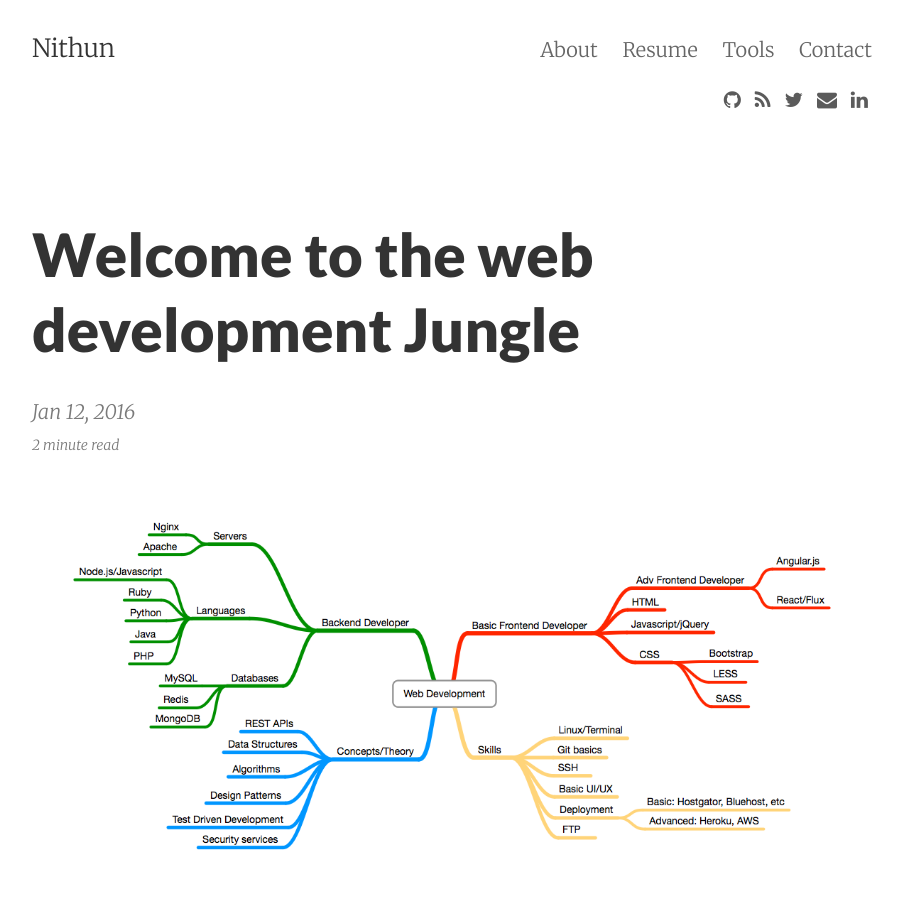
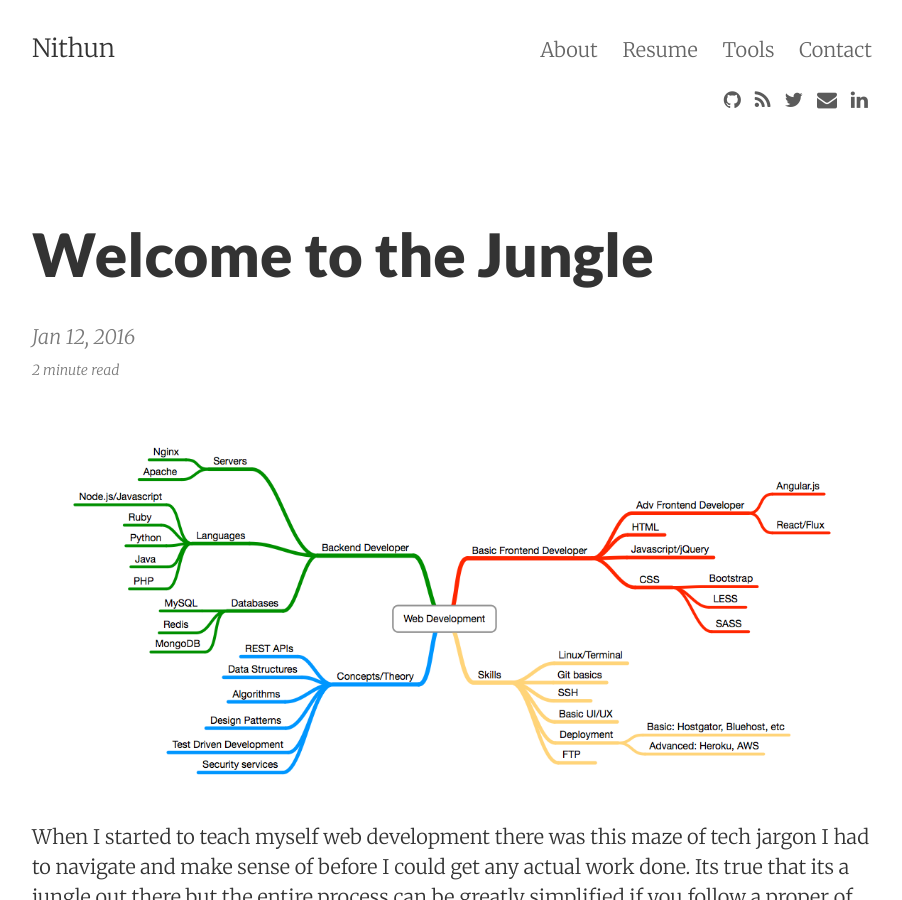
Before and after one commit to n1thun/n1thun.github.io, a Jekyll site: the page built from _posts/2015-06-10-web-development-tree.md, in a window 1280 px wide and 900 px high. Shown: the whole window, without its empty margins (188-1090 px from the left). Built offline with Jekyll 4.4.1, drawn with Linux system fonts in a browser that asks for light colours; nearby versions of some CDN libraries; part of the change alters nothing that is shown.

Commit message:
Update 2015-06-10-web-development-tree.md

```diff
--- a/_posts/2015-06-10-web-development-tree.md
+++ b/_posts/2015-06-10-web-development-tree.md
@@ -1,8 +1,8 @@
 ---
 layout:     post
-title:      Welcome to the web development Jungle
+title:      Welcome to the Jungle
 date:       2016-01-12 12:31:19
-summary:    Navigating the web dev Jungle for beginners
+summary:    Navigating the web development Jungle for beginners
 categories: webdev
 ---
 
@@ -49,13 +49,13 @@ There are tons of tutorials available online and it never been easier to learn t
 
 #### Learn to code
 * [Google Studednt resources](https://www.google.com/about/careers/students/guide-to-technical-development.html)
-* [Codeacademy.com](https://www.codeacademy.com)
-* [Coursera](https://www.coursera.com)
-* [Treehouse](https://www.Treehouse.com)
-* [Codeschool](https://www.Codeschool.com)
-* [Freecodecamp](https://www.Freecodecamp.com)
-* [Code4startups](https://www.Code4startups.com)
-* [Udacity](https://www.Udacity.com)
+* [Codeacademy.com](http://www.codeacademy.com)
+* [Coursera](http://www.coursera.com)
+* [Treehouse](http://www.Treehouse.com)
+* [Codeschool](http://www.Codeschool.com)
+* [Freecodecamp](http://www.Freecodecamp.com)
+* [Code4startups](http://www.Code4startup.com)
+* [Udacity](http://www.Udacity.com)
 
 #### Test you skills
 * [Hackerrank.com](https://www.hackerrank.com)
```
